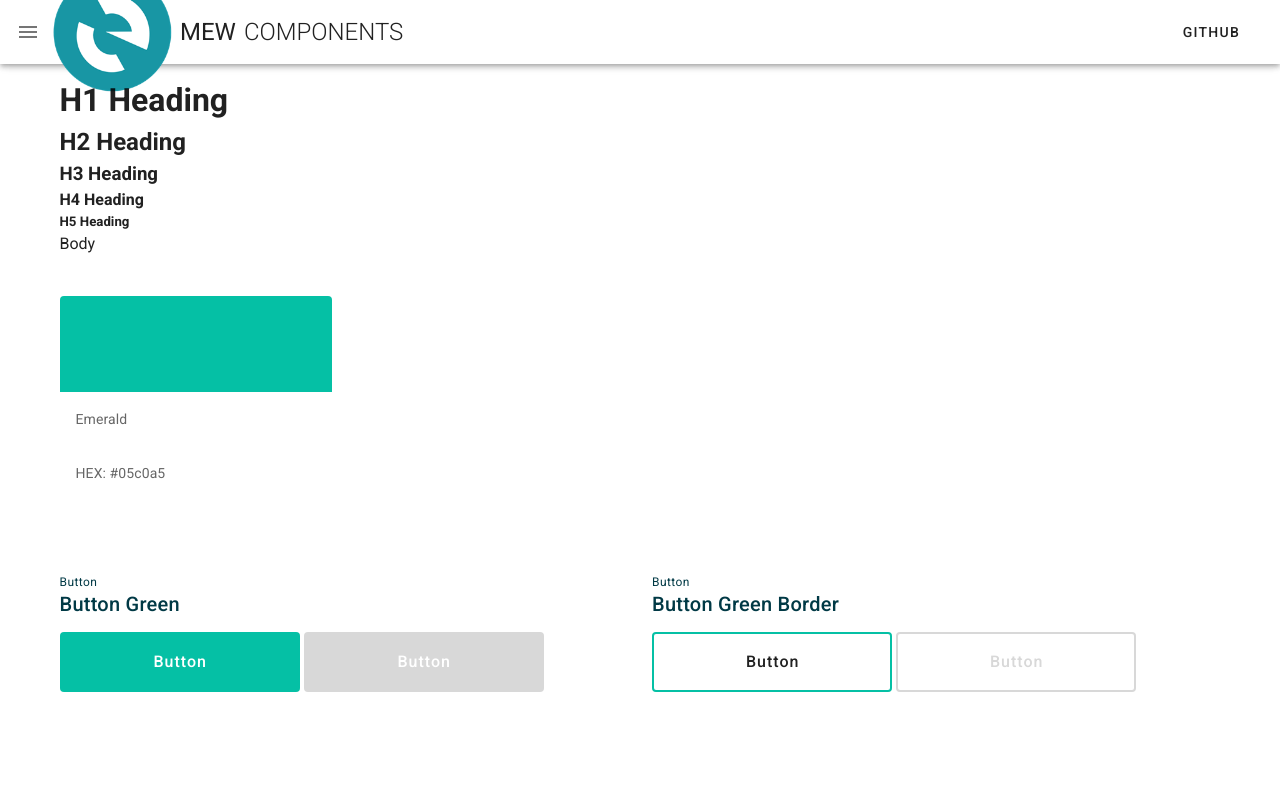
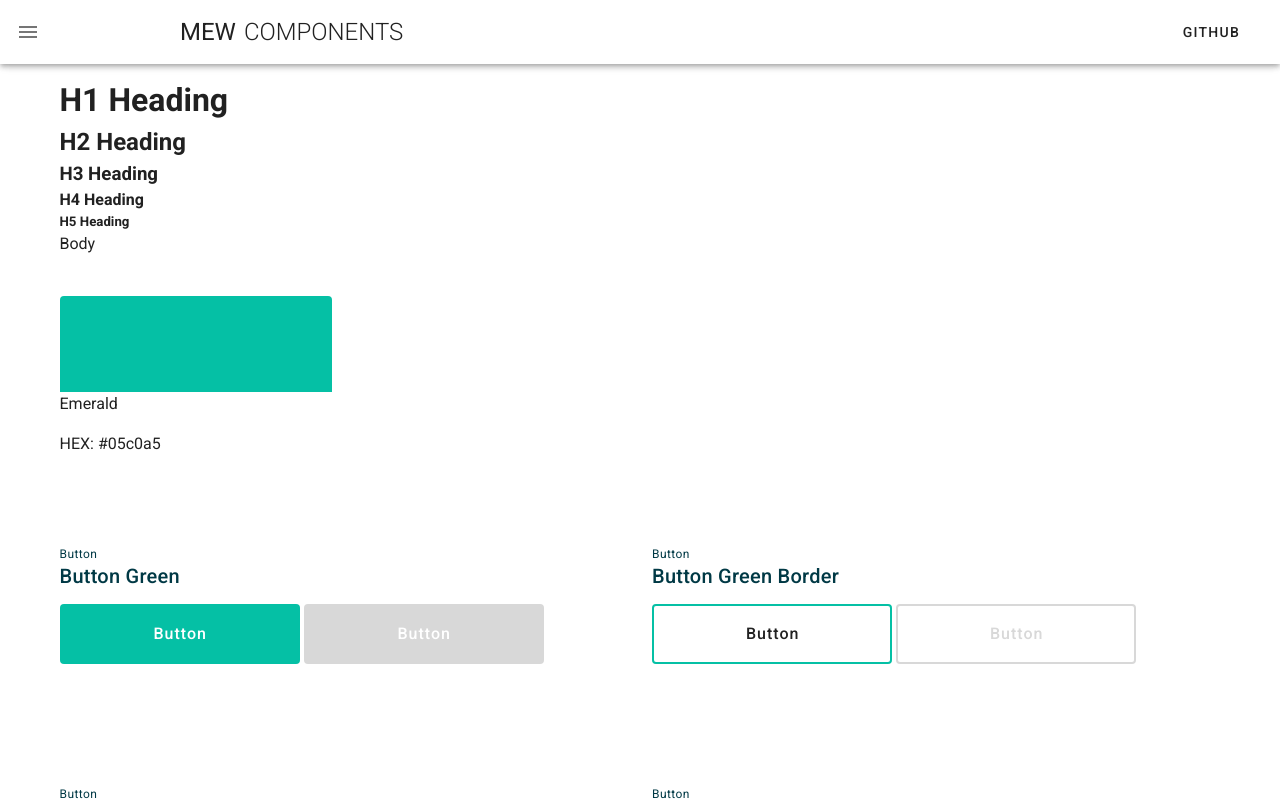
Before and after one commit to MyEtherWallet/mew-components, a Vue app: page /#/ in a window 1280 px wide. Shown: the top 801 px of the page. Built offline with nearby package versions, Linux system fonts and the light colour scheme.

Commit message:
Update color card

```diff
--- a/src/views/components/CardColor.vue
+++ b/src/views/components/CardColor.vue
@@ -2,8 +2,8 @@
   <v-col cols="12" sm="3" md="3">
     <v-card class="" flat>
       <div class="py-12" :style="background"></div>
-      <v-card-text>{{ colorName }}</v-card-text>
-      <v-card-text>HEX: {{ color }}</v-card-text>
+      <p>{{ colorName }}</p>
+      <p>HEX: {{ color }}</p>
     </v-card>
   </v-col>
 </template>
```
